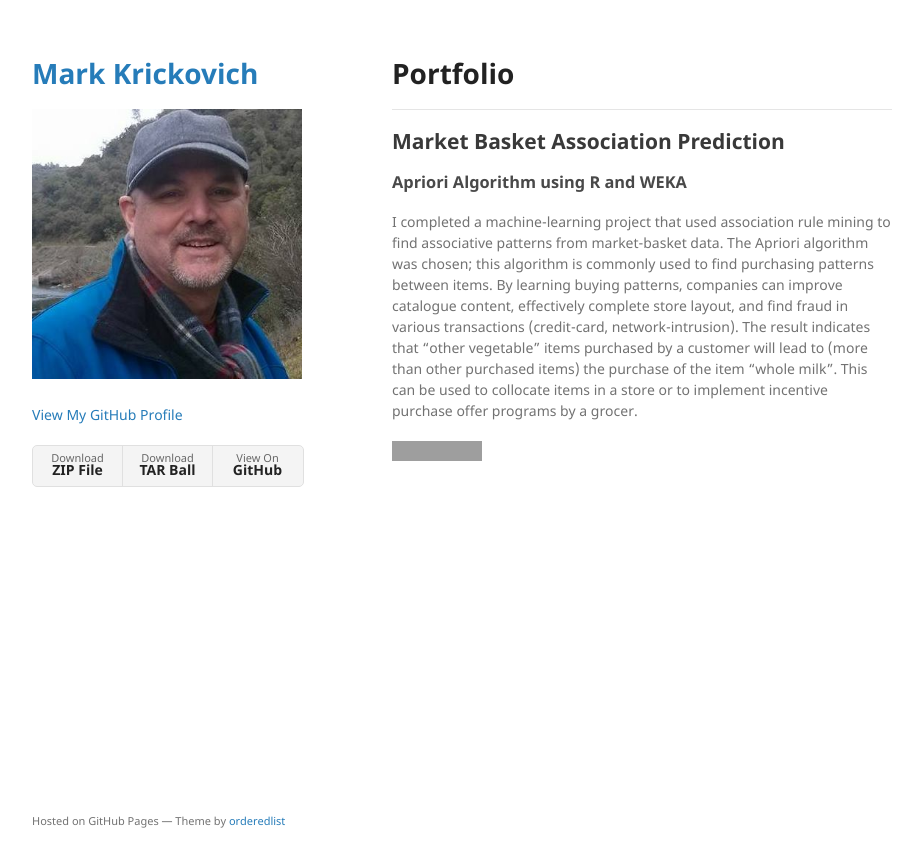
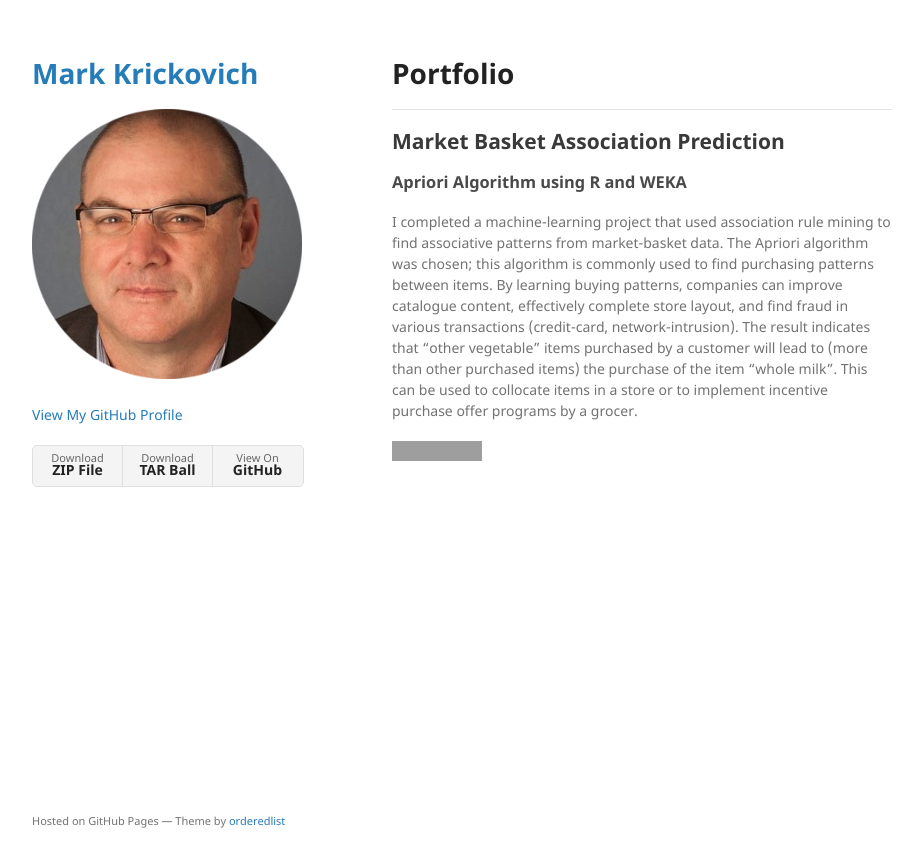
Before and after one commit to MarkKrickovich/MarkKrickovich.github.io, a Jekyll site: the page built from index.md, in a window 1280 px wide. Shown: the top 867 px of the page, without its empty margins (178-1099 px from the left). Built offline with Jekyll 4.4.1, drawn with Linux system fonts in a browser that asks for light colours; our own code applies the rules of GitHub Pages for plain Markdown files; the repository's description, which GitHub fills in, is left out; grey boxes are pictures that could not be loaded.

Commit message:
Update _config.yml

```diff
--- a/_config.yml
+++ b/_config.yml
@@ -1,5 +1,5 @@
 title: Mark Krickovich
-logo: "/assets/img/Mark.jpg?raw=true"
+logo: "/assets/img/MK.png?raw=true"
 description:
 #Finance Quant Turned Data Scientist
 
```
